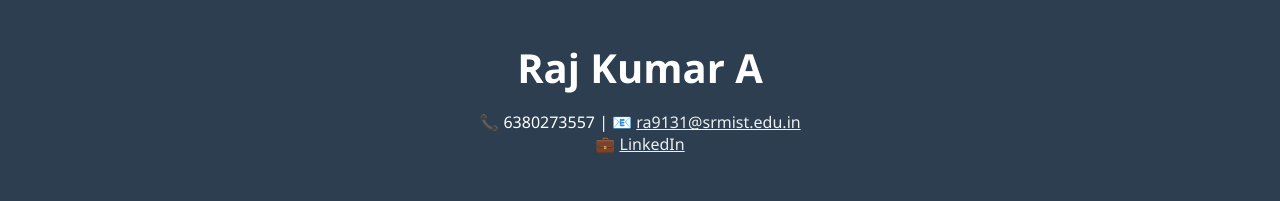
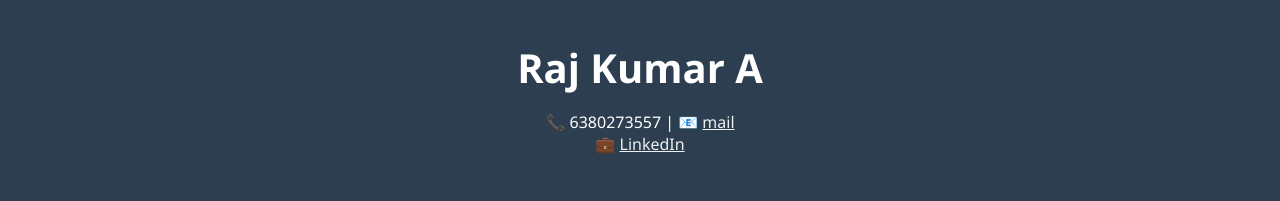
Before and after one commit to rajkumar-admin/raj-portfolio, a plain HTML site: page index.html in a window 1280 px wide. Shown: the top 201 px of the page. Drawn offline with Linux system fonts and the light colour scheme.

Commit message:
Update index.html

```diff
--- a/index.html
+++ b/index.html
@@ -62,7 +62,7 @@
 <body>
     <header>
         <h1>Raj Kumar A</h1>
-        <p>📞 6380273557 | 📧 <a href="mailto:rajkumarark22@gmail.com">ra9131@srmist.edu.in</a><br>
+        <p>📞 6380273557 | 📧 <a href="mailto:rajkumarark22@gmail.com">mail</a><br>
         💼 <a href="https://www.linkedin.com/in/raj-kumar-a-/" target="_blank">LinkedIn</a></p>
     </header>
 
```
